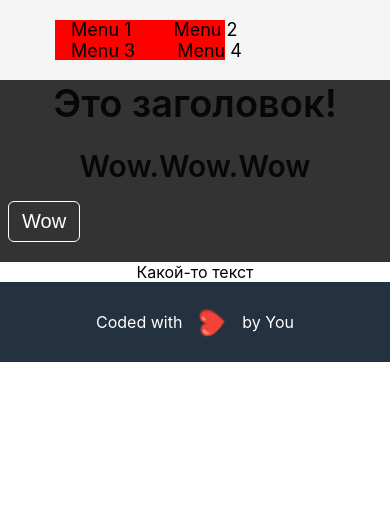
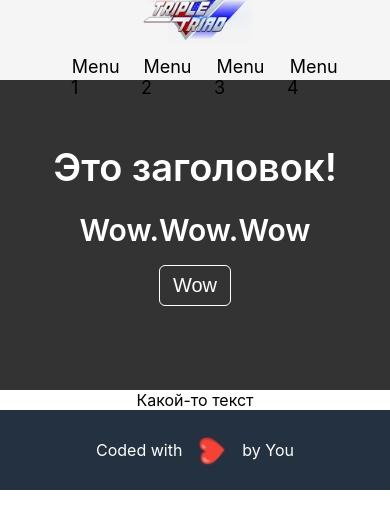
Before and after one commit to PerryCoxy/hw1, a React (Create React App) app: page / in a window 390 px wide. Shown: the top 528 px of the page. Built offline with nearby package versions, Linux system fonts and the light colour scheme.

Commit message:
правки по стилям, по коду

```diff
--- a/src/App.js
+++ b/src/App.js
@@ -12,7 +12,7 @@ function App() {
       <Header />
       <Slider />
       <Text
-        element={'p'}
+        element='p'
         children='Какой-то текст'
       />
       <Footer />
--- a/src/components/Header/Header.module.css
+++ b/src/components/Header/Header.module.css
@@ -5,6 +5,7 @@
 .header {
   height: 80px;
   width: 100%;
+  display: flex;
   transition: height 0.2s linear, box-shadow 0.2s linear;
   position: fixed;
   top: 0;
@@ -16,50 +17,31 @@
   align-items: center;
 }
 
-.container {
-  position: relative;
-  margin: 0 50px;
-  color: #444;
-  max-width: 1180px;
-  width: 100%;
-  overflow: hidden;
-}
-
 .header.small {
-  line-height: 50px;
+  height: 60px;
   box-shadow: 0px 1px 3px 0px rgba(50, 50, 50, 0.8);
 }
 
-.header.small > .container > .logo {
-  height: 40px;
-}
-
 .logo {
-  position: absolute;
-  top: 50%;
-  transform: translateY(-50%);
-  background: red;
-  float: left;
-  height: 40px;
-  width: 170px;
-  margin-left: 5px;
+  height: 70px;
+  width: 125px;
 }
 
 .nav {
-  float: right;
+  display: flex;
   list-style: none;
   margin: 0;
   padding: 0;
+  font-size: 18px;
+  transition: font-size 0.2s linear;
 }
 
 .nav li {
-  float: left;
   position: relative;
 }
 
 .nav li a {
   transition: color 0.2s linear;
-  font-size: 18px;
 }
 
 .nav li:hover a {
@@ -72,20 +54,11 @@
   text-decoration: initial;
 }
 
-@media (max-width: 1024px) {
-  .container {
-      margin: 0 25px;
-  }
+.header.small .logo {
+  width: 89px;
+  height: 50px;
 }
 
-@media (max-width: 768px) {
-  .container {
-      margin: 0 14px;
-  }
+.header.small .nav  {
+  font-size: 16px;
 }
-
-@media (max-width: 560px) {
-  .container {
-      margin: 0 8px;
-  }
-}
--- a/src/components/Header/index.js
+++ b/src/components/Header/index.js
@@ -1,5 +1,7 @@
+import Container from '../Container'
+import logo from '../../assets/logo.png'
+
 import style from './Header.module.css'
-import Container from '../Container'
 
 const MENU = ['Menu 1', 'Menu 2', 'Menu 3', 'Menu 4'];
 
@@ -8,7 +10,9 @@ const Header = () => {
     <header className={style.root}>
       <div className={style.header}>
         <Container className={style.container}>
-          <div className={style.logo}></div>
+          <div className={style.image}>
+            <img src={logo} alt="logo" className={style.logo}/>
+          </div>
           <ul className={style.nav}>
             {MENU.map(item => {
               return (
--- a/src/components/Heading/Heading.module.css
+++ b/src/components/Heading/Heading.module.css
@@ -1,7 +1,7 @@
 .root {
   margin-bottom: 0.5em;
   padding: 0;
-  color: #000000d9;
+  color: #fff;
   font-weight: 600;
 }
 
--- a/src/components/Slider/index.js
+++ b/src/components/Slider/index.js
@@ -7,7 +7,7 @@ const Slider = () => {
   return (
     <section className={style.section}>
       <div className={style.slider}>
-        <Container className={style.container}>
+        <Container className={style.sliderContent}>
 
           <Heading level={1}>
             Это заголовок!
--- a/src/components/Text/Text.js
+++ b/src/components/Text/Text.js
@@ -16,9 +16,11 @@ const Text = ({
     element,
     {
       className: cn(className,
-        {[s.strong]: strong},
-        {[s.italic]: italic},
-        {[s.disabled]: disabled},
+        {
+          [s.strong]: strong,
+          [s.italic]: italic,
+          [s.disabled]: disabled,
+        }
         ),
     },
     children
@@ -33,7 +35,7 @@ Text.defaultProps = {
 };
 
 Text.propTypes = {
-  element: PropTypes.oneOf(['div', 'p', 'span']).isRequired,
+  element: PropTypes.oneOf(['div', 'p', 'span']),
   children: PropTypes.node,
   className: PropTypes.string,
   strong: PropTypes.bool,
```
Also changed, not shown: src/assets/logo.png (added), 1 other file (tests, documents, lock files or other folders).
